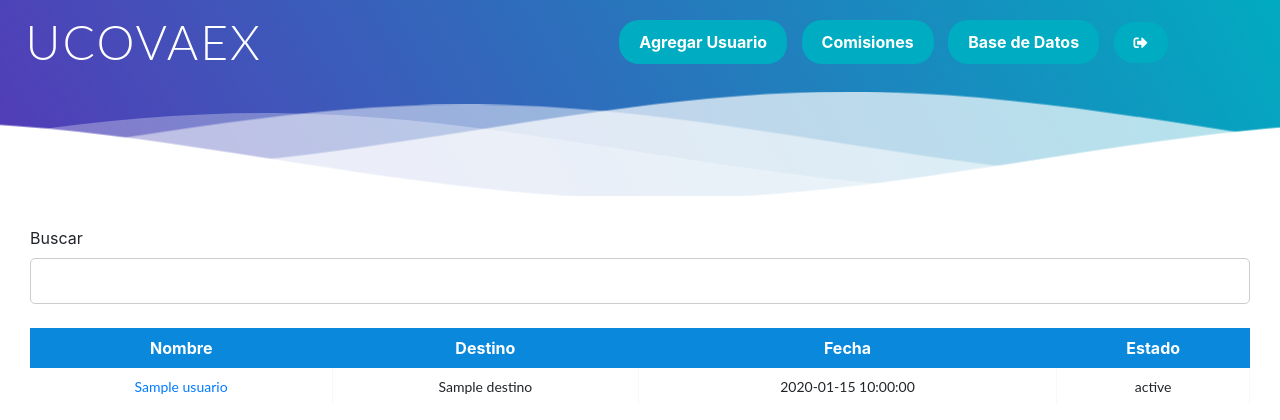
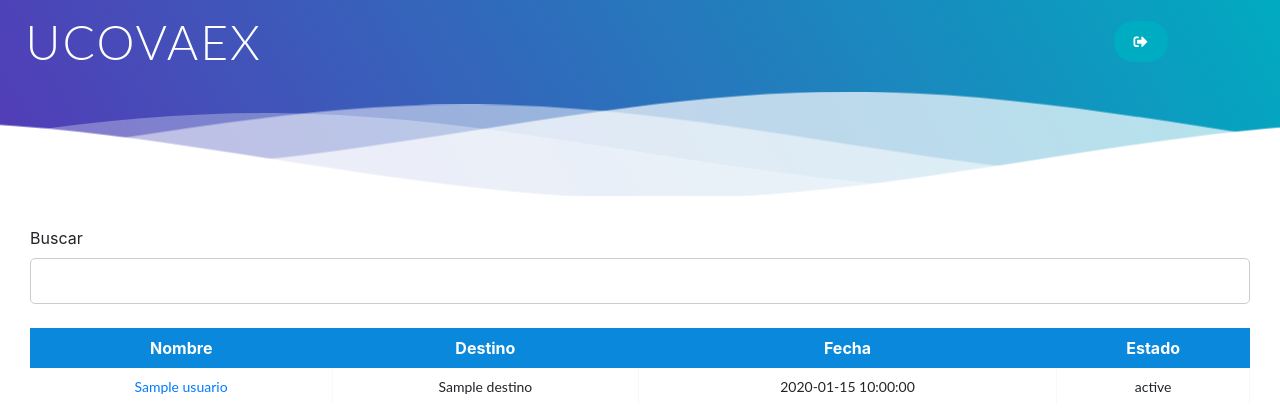
Before and after one commit to Jesawman/UCOVAEX, a Flask app: template templates/administracion.html in a window 1280 px wide. Shown: the top 420 px of the page. Run offline with Flask 2, Linux system fonts and the light colour scheme; the template is opened without the code that fills it: most values are stand-ins (such as "Sample title", 1, 10 or a date in 2020); some libraries are stand-ins or nearby versions.

Commit message:
Actualizar administracion.html

```diff
--- a/templates/administracion.html
+++ b/templates/administracion.html
@@ -63,7 +63,7 @@
         <div class="inner-header">
             <h1>UCOVAEX</h1>
                 <form action="{{ url_for('logout') }}" method="post">
-                    {% if usuario_tipo != 'administrador' %}
+                    {% if usuario_tipo == 'administrador' %}
                         <a href="{{ url_for('register') }}" class="button">Agregar Usuario</a>
                         <a href="{{ url_for('comisiones') }}" class="button">Comisiones</a>
                         <a href="{{ url_for('database') }}" class="button">Base de Datos</a>
```
